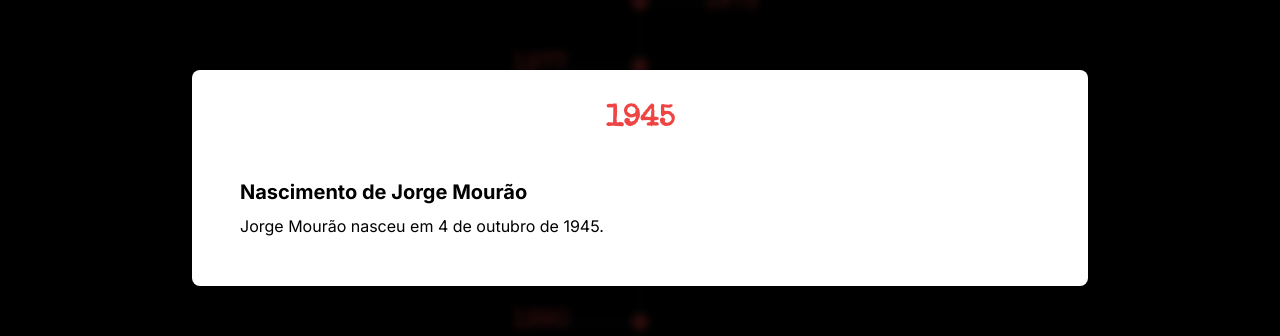
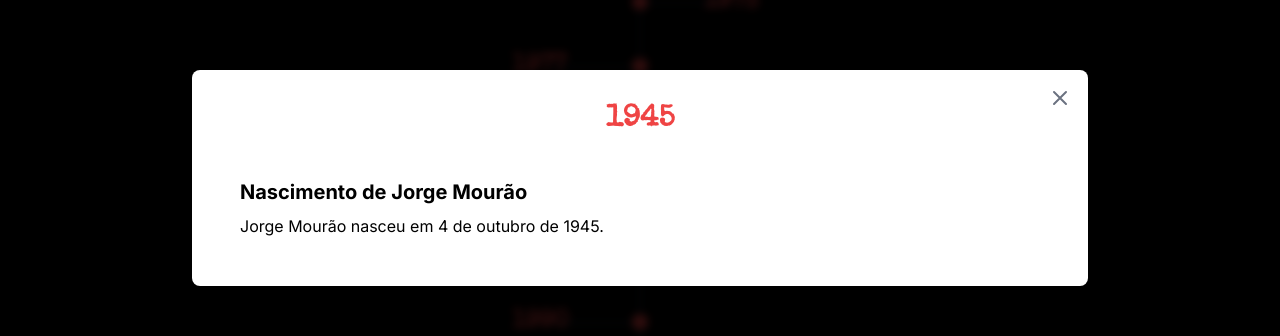
Before and after one commit to w3-surfer/archivos-impossibles, a Next.js app: page / in a window 1280 px wide. Both pictures are taken after a click on the element 640 px from the left and 160 px from the top of the page. Shown: the part 222-558 px from the top of the page. Built offline with nearby package versions, Linux system fonts and the light colour scheme.

Commit message:
fix: ajusta posição do botão de fechar e adiciona fechar ao clicar fora

```diff
--- a/src/components/Timeline.tsx
+++ b/src/components/Timeline.tsx
@@ -203,8 +203,15 @@ const Timeline = () => {
       </div>
 
       {selectedYear && (
-        <div className="fixed inset-0 bg-black/80 backdrop-blur-sm flex items-center justify-center z-50 p-4">
-          <div className="bg-white rounded-lg max-w-4xl w-full max-h-[90vh] overflow-y-auto m-4">
+        <div
+          className="fixed inset-0 bg-black/80 backdrop-blur-sm flex items-center justify-center z-50 p-4"
+          onClick={(e) => {
+            if (e.target === e.currentTarget) {
+              closeModal();
+            }
+          }}
+        >
+          <div className="bg-white rounded-lg max-w-4xl w-full max-h-[90vh] overflow-y-auto m-4 relative">
             <div className="p-4 sm:p-8">
               <div className="flex justify-between items-start mb-6">
                 <h2 className="text-2xl sm:text-3xl font-bold text-red-500 font-typewriter w-full text-center">{selectedYear}</h2>
```
